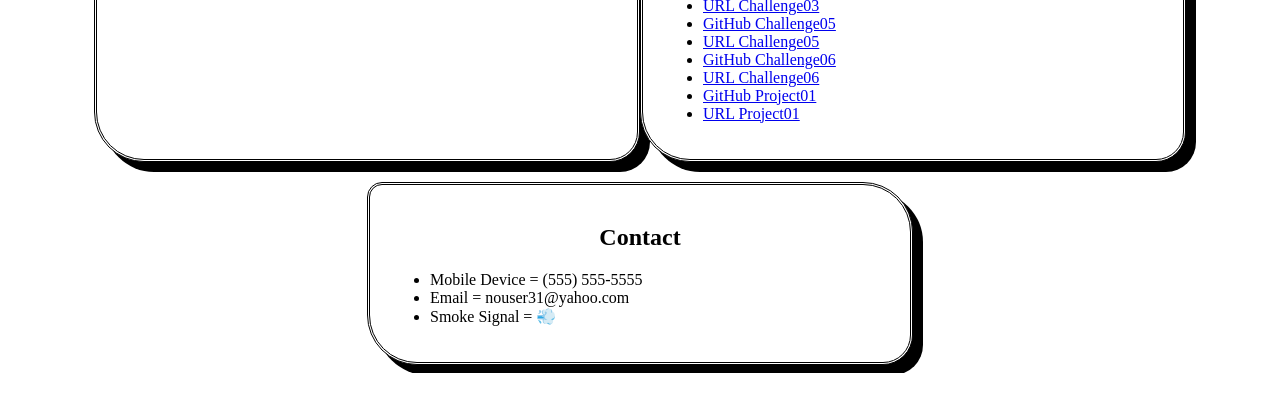
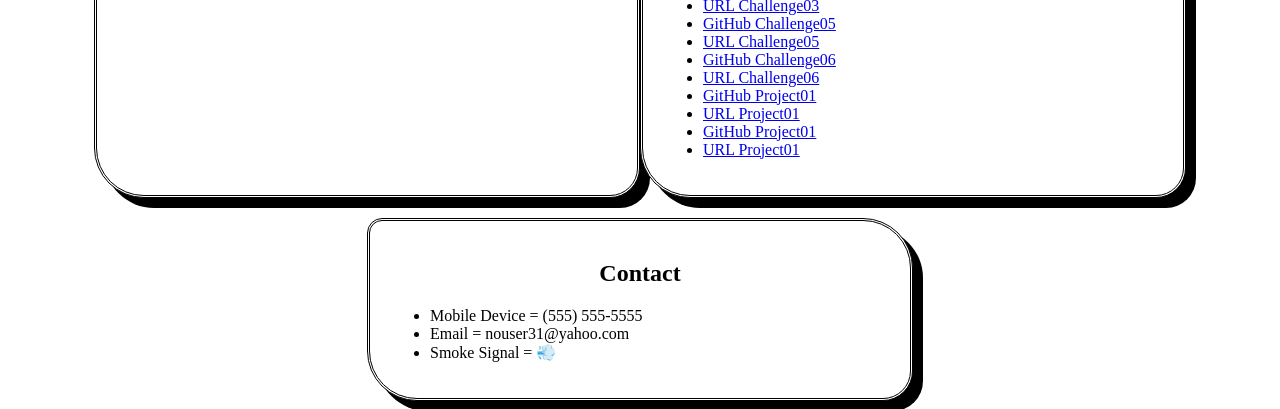
Before and after one commit to Jo3yG/Challenge02, a plain HTML site: page index.html in a window 1280 px wide. Shown: the part 794-1203 px from the top of the page. Before the commit the page ends 1167 px from the top, so only its background shows below. Drawn offline with Linux system fonts and the light colour scheme.

Commit message:
added Challenge07

```diff
--- a/index.html
+++ b/index.html
@@ -59,6 +59,9 @@
                 <li><a href="https://jo3yg.github.io/Challenge06/">URL Challenge06</a></li>
                 <li><a href="https://github.com/alesofia9/Project-1.git">GitHub Project01</a></li>
                 <li><a href="https://alesofia9.github.io/Project-1/">URL Project01</a></li>
+                <li><a href="https://github.com/Jo3yG/Challenge07.git">GitHub Project01</a></li>
+                <li><a href="https://jo3yg.github.io/Challenge07/">URL Project01</a></li>
+
 
             </ul>
         </section>
```
